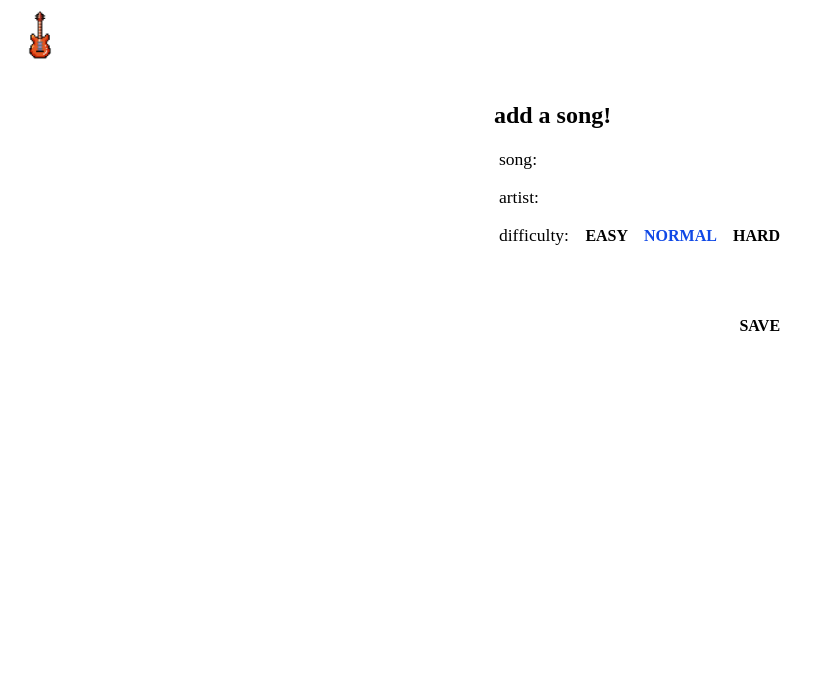
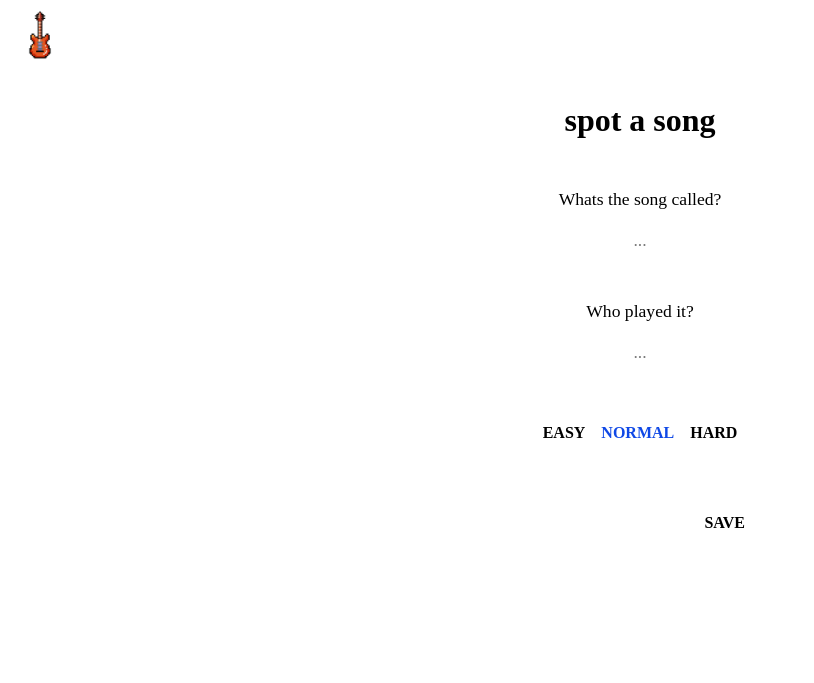
Before and after one commit to AliRiaz34/GuitarDex, a Flask app: page /songs/add in a window 1280 px wide. Shown: the top 683 px of the page, without its empty margins (0-814 px from the left). Run offline with Flask 3, Linux system fonts and the light colour scheme; some libraries are stand-ins or nearby versions.

Commit message:
cool new add page

```diff
--- a/app.py
+++ b/app.py
@@ -24,7 +24,7 @@ MASTERED_DECAY_GRACE_PERIOD_DAYS = 90
 DECAY_RATE_PER_DAY = 0.05
 
 # Level Thresholds
-MAX_LEVEL_BEFORE_MASTERY = 20
+MAX_LEVEL_BEFORE_MASTERY = 25
 
 # Difficulty Multipliers
 DIFFICULTY_MULTIPLIERS = {
@@ -41,7 +41,6 @@ def get_db_connection():
 @app.route('/static/images/<filename>', methods=['GET'])
 def serve_image(filename):
     return send_from_directory(app.config['UPLOAD_FOLDER'], filename)
-
 
 ### INDEX ###
 @app.route("/")
@@ -96,7 +95,7 @@ def songs_add(title):
 
         setup_db.add_song(conn, songId, status, title, artistName, level, xp, difficulty, songDuration, highestLevelReached, lastPracticeDate, lastDecayDate, seenDate)
         conn.close()
-    return redirect(url_for('index'))
+    return redirect(url_for('library'))
 
 # EDIT PAGE
 @app.route("/songs/<int:songId>/info", methods=['GET', 'POST'])
--- a/static/script.js
+++ b/static/script.js
@@ -13,7 +13,7 @@ const songEditorH2 = document.getElementById("sEditor-h2");
 const durationDiv = document.getElementById("duration-div");
 
 //Add
-const addDiv = document.getElementById("sAdd-div");
+const addSongTitle = document.getElementById("add-song-title");
 
 
 document.addEventListener('DOMContentLoaded', function () {
@@ -32,7 +32,7 @@ document.addEventListener('DOMContentLoaded', function () {
         let songId = parseInt(document.getElementById('songId').value);
         loadPractice(songId);
     }
-    if (addDiv) {
+    if (addSongTitle) {
         loadAdd();
     }
 })
@@ -324,20 +324,23 @@ function loadSongView(song, songs) {
 }
 
 function loadAdd() {
-    const difficultyButtons = document.querySelectorAll('.difficulty-menu button');
+    const difficultyButtons = [
+        document.getElementById("add-diff-easy-button"),
+        document.getElementById("add-diff-normal-button"),
+        document.getElementById("add-diff-hard-button")
+        ];
     const hiddenInput = document.getElementById('difficulty-input');
 
-    difficultyButtons.forEach(btn => {
-        btn.addEventListener('click', () => {
-            // remove 'selected' from all
-            difficultyButtons.forEach(b => b.classList.remove('selected'));
+    for (let i = 0; i < difficultyButtons.length; i++) {
+        difficultyButtons[i].addEventListener('click', () => {
+            // remove 'selected' from all buttons first
+            difficultyButtons.forEach(btn => btn.classList.remove('selected'));
             // add 'selected' to clicked button
-            btn.classList.add('selected');
+            difficultyButtons[i].classList.add('selected');
             // update hidden input for form submission
-            hiddenInput.value = btn.value;
-            console.log(btn.value);
+            hiddenInput.value = difficultyButtons[i].value;
         });
-    });
+    }
 
     // if title is parsed, start text cursor at end
     let titleInput = document.getElementById('title-input');
--- a/static/style.css
+++ b/static/style.css
@@ -45,13 +45,6 @@ input[type=number] {
 
 th {
     text-align: left;
-}
-
-.form__input-group {
-    display: flex;
-    flex-direction: row;
-    margin-top: 6px;
-    margin-bottom: 17px;
 }
 
 #navbar {
@@ -115,15 +108,9 @@ button, .button {
     cursor: pointer;
 }
 
-button:hover {
-    text-decoration: underline;
-}
-
 .form-label {
     font-size: 1.1em;
-    padding-left: 5px;
     margin: 0px;
-    margin-right: 6px;
 }
 
 .input {
@@ -136,15 +123,6 @@ button:hover {
     border-radius: 0px;
     outline: none;
     background-color: transparent;
-}
-
-.difficulty-menu button.selected {
-  color: rgb(15, 72, 230);
-}
-
-.save-div {
-    margin-top: 70px;
-    text-align: right;
 }
 
 #searchbar {
@@ -382,3 +360,49 @@ button:hover {
 #song-practice-title {
     text-align: center;
 }
+
+/* songs add */
+#title-input-div, #artistName-input-div,
+.difficulty-menu  {
+    display: flex;
+    flex-direction: column;
+    margin-top: 50px;
+}
+
+.difficulty-menu button.selected {
+  color: rgb(15, 72, 230);
+}
+
+.save-div {
+    margin-top: 70px;
+    text-align: right;
+}
+
+#add-song-title {
+    font-size: 2em;
+    text-align: center;
+    margin-top: 20px;
+}
+
+#add-input-div{
+    margin: auto;
+    text-align: center;
+}
+
+#add-buttons-div {
+    margin-top: 10px;
+}
+
+.song-input {
+    text-align: center;
+    font-family: 'Pokemon-Classic';
+    font-size: 1.1em;
+    padding: 0px;
+    margin: 0px;
+    margin-top: 20px;
+    box-sizing: border-box;
+    border: 0px solid;
+    border-radius: 0px;
+    outline: none;
+    background-color: transparent;
+}
--- a/templates/addPractice.html
+++ b/templates/addPractice.html
@@ -30,7 +30,7 @@
                     <p class="between-button-line">|</p>
                     <button type="button" class="quick-select-button" id="QSelect-60-practice-duration-button" value="60">60</button>
                 </div>
-                <input type="number" step="1" class="practice-input" id="minPlayed-input" name="minPlayed-input" min="1" max="999" placeholder="...">
+                <input type="number" step="1" class="practice-input" id="minPlayed-input" name="minPlayed-input" min="1" max="999" placeholder="..." required>
             </div>
             <div id="duration-div">
                 <label for="duration-input" class="form-label">How many minutes is the song? </label>
@@ -41,7 +41,7 @@
                     <p class="between-button-line">|</p>
                     <button type="button" class="quick-select-button" id="QSelect-5-song-duration-button" value="5">5</button>
                 </div>
-                <input type="number" step="0.1" class="practice-input" id="songDuration-input" name="songDuration-input" max="30" min="0" placeholder="...">
+                <input type="number" step="0.1" class="practice-input" id="songDuration-input" name="songDuration-input" max="30" min="0" placeholder="..." required>
             </div>
             <div class="save-div">
                 <button type="submit" id="practice-save-button" class="form__button">Save</button>
--- a/templates/addSong.html
+++ b/templates/addSong.html
@@ -16,37 +16,34 @@
         </a>
         <!--  <img id="menu-icon" src="{{ url_for('static', filename='images/menuIcon.png') }}" alt="menu icon" width="50" height="50">-->
     </header>
-    <section id="sAdd-section">
-        <main id="sAdd-div">
-            <h2> add a song!</h2>
+
+    <main>
+        <h1 id="add-song-title"> spot a song</h1>
         <form class="song-form" action="{{ url_for('songs_add') }}" method="POST">
-                <div>
-                    <div class="sAdd-input-div">
-                        <div class="form__input-group">
-                            <label for="title-input" class="form-label">song: </label>
-                            <input type="text" class="input" id="title-input" value="{{ title or '' }}" name="title-input" maxlength="60" required>
+            <div id="add-input-div">
+                <div id="title-input-div">
+                    <label for="title-input" class="form-label">Whats the song called?</label>
+                    <input type="text" class="song-input" id="title-input" value="{{ title or '' }}" name="title-input" maxlength="60" required placeholder="...">
                     <span class="fake-caret"></span>
                 </div>
-                        <div class="form__input-group">
-                            <label for="artistName-input" class="form-label">artist: </label>
-                            <input type="text" class="input" id="artistName-input" name="artistName-input" maxlength="60" required>
+                <div id="artistName-input-div">
+                    <label for="artistName-input" class="form-label">Who played it?</label>
+                    <input type="text" class="song-input" id="artistName-input" name="artistName-input" maxlength="60" required placeholder="...">
                 </div>
                 <div class="difficulty-menu">
-                            <label class="form-label">difficulty: </label>
-                            <button type="button" value="easy">Easy</button>
-                            <button type="button" value="normal" class="selected">Normal</button>
-                            <button type="button" value="hard">Hard</button>
+                    <div id="add-buttons-div">
+                        <button type="button" value="easy" id="add-diff-easy-button">Easy</button>
+                        <button type="button" value="normal" id="add-diff-normal-button" class="selected">Normal</button>
+                        <button type="button" value="hard" id="add-diff-hard-button">Hard</button>
+                    </div>
                 </div>
                     <input type="hidden" id="difficulty-input" name="difficulty-input" value="normal">
             </div>
-                </div>
-
             <div class="save-div">
                 <button type="submit" class="form__button">Save</button>
             </div>
         </form>
     </main>
-    </section>
 
     <nav id="navbar">
         <a href="/songs/add"> spot</a>
```
Also changed, not shown: currentjob.md (+1 -3 lines), database.db. Lines whose indentation alone changed are shown as unchanged.
